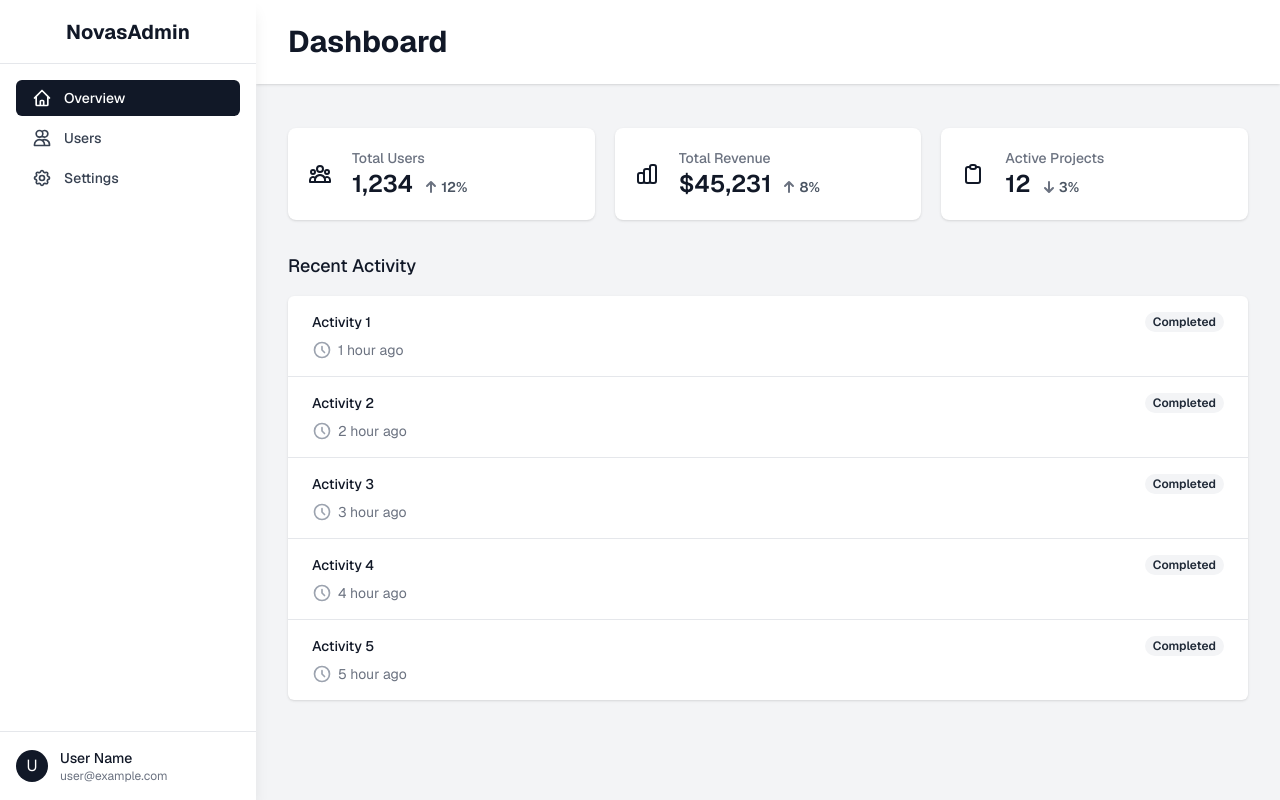
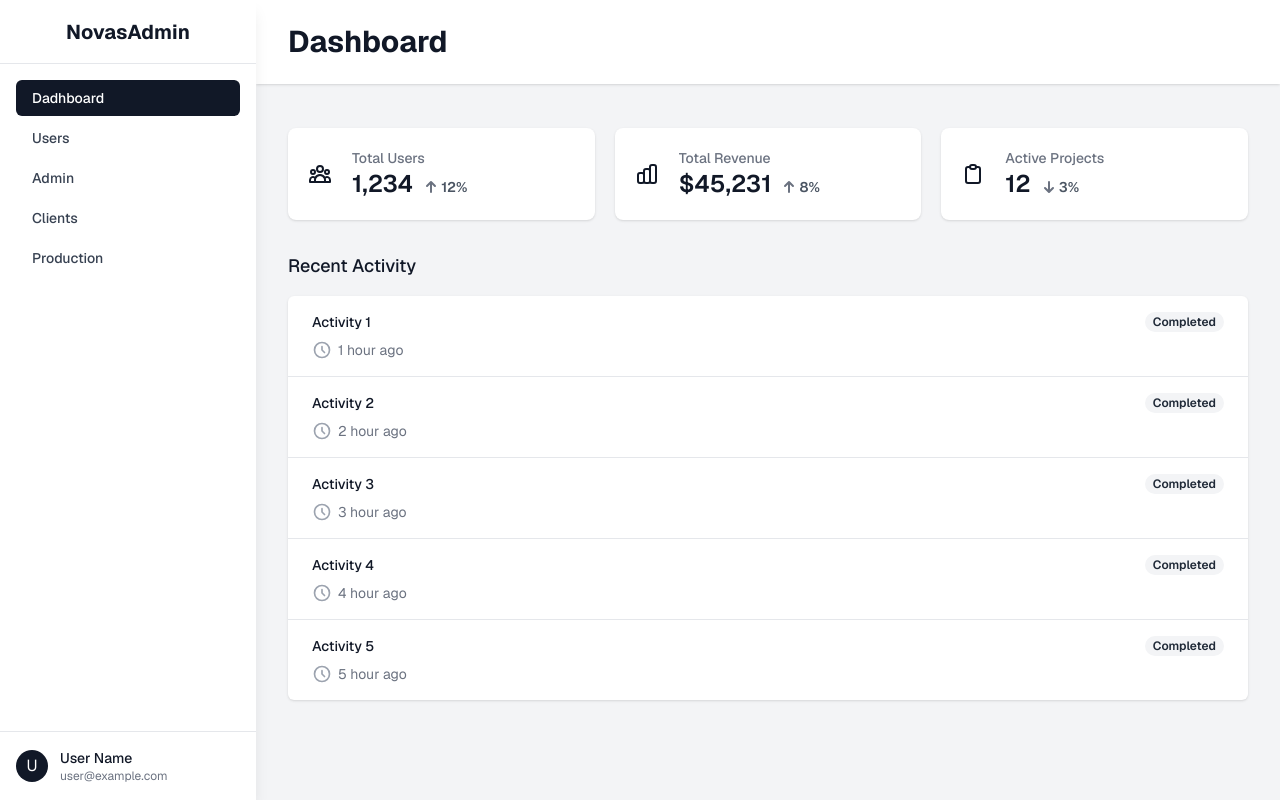
Before and after one commit to einfoengine/novasadmin, a Next.js app: page /dashboard in a window 1280 px wide. Built offline with nearby package versions, Linux system fonts and the light colour scheme.

Commit message:
Error fixing and making the primary pages again

```diff
--- /dev/null
+++ b/src/app/admin/page.tsx
@@ -0,0 +1,9 @@
+import React from 'react'
+
+export const Admin = () => {
+  return (
+    <div>Admin</div>
+  )
+}
+
+export default Admin;
--- /dev/null
+++ b/src/app/clients/page.tsx
@@ -0,0 +1,9 @@
+const Clients = () => {
+  return (
+    <div>
+        Welcome clients
+    </div>
+  )
+}
+
+export default Clients;
--- /dev/null
+++ b/src/app/components/Sidebar.tsx
@@ -0,0 +1,50 @@
+'use client';
+
+import Link from 'next/link';
+import { usePathname } from 'next/navigation';
+
+const tabs = [
+  { name: 'Dadhboard', href: '/dashboard' },
+  { name: 'Users', href: '/users' },
+  { name: 'Admin', href: '/admin' },
+  { name: 'Clients', href: '/clients' },
+  { name: 'Production', href: '/production' },
+];
+
+export default function Sidebar() {
+  const pathname = usePathname();
+
+  return (
+    <aside className="fixed inset-y-0 left-0 w-64 bg-white shadow-lg flex flex-col h-full">
+      <div className="flex items-center justify-center h-16 border-b border-gray-200">
+        <h1 className="text-xl font-bold text-gray-900">NovasAdmin</h1>
+      </div>
+      <nav className="flex-1 px-4 py-4 space-y-1">
+        {tabs.map(tab => (
+          <Link
+            key={tab.name}
+            href={tab.href}
+            className={`flex items-center px-4 py-2 text-sm font-medium rounded-md transition-colors ${
+              pathname === tab.href
+                ? 'bg-gray-900 text-white'
+                : 'text-gray-700 hover:bg-gray-100'
+            }`}
+          >
+            {tab.name}
+          </Link>
+        ))}
+      </nav>
+      <div className="p-4 border-t border-gray-200">
+        <div className="flex items-center">
+          <div className="w-8 h-8 rounded-full bg-gray-900 flex items-center justify-center text-white">
+            U
+          </div>
+          <div className="ml-3">
+            <p className="text-sm font-medium text-gray-900">User Name</p>
+            <p className="text-xs text-gray-500">user@example.com</p>
+          </div>
+        </div>
+      </div>
+    </aside>
+  );
+}
--- a/src/app/dashboard/page.tsx
+++ b/src/app/dashboard/page.tsx
@@ -1,82 +1,8 @@
-'use client';
-
-import { useState } from 'react';
-import Link from 'next/link';
-
 export default function Dashboard() {
-  const [activeTab, setActiveTab] = useState('overview');
-
   return (
     <div className="min-h-screen bg-gray-100">
       {/* Sidebar */}
-      <div className="fixed inset-y-0 left-0 w-64 bg-white shadow-lg">
-        <div className="flex flex-col h-full">
-          {/* Logo */}
-          <div className="flex items-center justify-center h-16 border-b border-gray-200">
-            <h1 className="text-xl font-bold text-gray-900">NovasAdmin</h1>
-          </div>
 
-          {/* Navigation */}
-          <nav className="flex-1 px-4 py-4 space-y-1">
-            <Link
-              href="#"
-              className={`flex items-center px-4 py-2 text-sm font-medium rounded-md ${
-                activeTab === 'overview'
-                  ? 'bg-gray-900 text-white'
-                  : 'text-gray-700 hover:bg-gray-100'
-              }`}
-              onClick={() => setActiveTab('overview')}
-            >
-              <svg className="w-5 h-5 mr-3" fill="none" stroke="currentColor" viewBox="0 0 24 24">
-                <path strokeLinecap="round" strokeLinejoin="round" strokeWidth={2} d="M3 12l2-2m0 0l7-7 7 7M5 10v10a1 1 0 001 1h3m10-11l2 2m-2-2v10a1 1 0 01-1 1h-3m-6 0a1 1 0 001-1v-4a1 1 0 011-1h2a1 1 0 011 1v4a1 1 0 001 1m-6 0h6" />
-              </svg>
-              Overview
-            </Link>
-            <Link
-              href="#"
-              className={`flex items-center px-4 py-2 text-sm font-medium rounded-md ${
-                activeTab === 'users'
-                  ? 'bg-gray-900 text-white'
-                  : 'text-gray-700 hover:bg-gray-100'
-              }`}
-              onClick={() => setActiveTab('users')}
-            >
-              <svg className="w-5 h-5 mr-3" fill="none" stroke="currentColor" viewBox="0 0 24 24">
-                <path strokeLinecap="round" strokeLinejoin="round" strokeWidth={2} d="M12 4.354a4 4 0 110 5.292M15 21H3v-1a6 6 0 0112 0v1zm0 0h6v-1a6 6 0 00-9-5.197M13 7a4 4 0 11-8 0 4 4 0 018 0z" />
-              </svg>
-              Users
-            </Link>
-            <Link
-              href="#"
-              className={`flex items-center px-4 py-2 text-sm font-medium rounded-md ${
-                activeTab === 'settings'
-                  ? 'bg-gray-900 text-white'
-                  : 'text-gray-700 hover:bg-gray-100'
-              }`}
-              onClick={() => setActiveTab('settings')}
-            >
-              <svg className="w-5 h-5 mr-3" fill="none" stroke="currentColor" viewBox="0 0 24 24">
-                <path strokeLinecap="round" strokeLinejoin="round" strokeWidth={2} d="M10.325 4.317c.426-1.756 2.924-1.756 3.35 0a1.724 1.724 0 002.573 1.066c1.543-.94 3.31.826 2.37 2.37a1.724 1.724 0 001.065 2.572c1.756.426 1.756 2.924 0 3.35a1.724 1.724 0 00-1.066 2.573c.94 1.543-.826 3.31-2.37 2.37a1.724 1.724 0 00-2.572 1.065c-.426 1.756-2.924 1.756-3.35 0a1.724 1.724 0 00-2.573-1.066c-1.543.94-3.31-.826-2.37-2.37a1.724 1.724 0 00-1.065-2.572c-1.756-.426-1.756-2.924 0-3.35a1.724 1.724 0 001.066-2.573c-.94-1.543.826-3.31 2.37-2.37.996.608 2.296.07 2.572-1.065z" />
-                <path strokeLinecap="round" strokeLinejoin="round" strokeWidth={2} d="M15 12a3 3 0 11-6 0 3 3 0 016 0z" />
-              </svg>
-              Settings
-            </Link>
-          </nav>
-
-          {/* User Profile */}
-          <div className="p-4 border-t border-gray-200">
-            <div className="flex items-center">
-              <div className="w-8 h-8 rounded-full bg-gray-900 flex items-center justify-center text-white">
-                U
-              </div>
-              <div className="ml-3">
-                <p className="text-sm font-medium text-gray-900">User Name</p>
-                <p className="text-xs text-gray-500">user@example.com</p>
-              </div>
-            </div>
-          </div>
-        </div>
-      </div>
 
       {/* Main Content */}
       <div className="ml-64">
--- a/src/app/layout.tsx
+++ b/src/app/layout.tsx
@@ -1,7 +1,7 @@
 import type { Metadata } from "next";
 import "./styles/globals.scss";
 import FontProvider from "./components/FontProvider";
-
+import Sidebar from "./components/Sidebar";
 export const metadata: Metadata = {
   title: "Create Next App",
   description: "Generated by create next app",
@@ -18,6 +18,7 @@ export default function RootLayout({
         <FontProvider />
       </head>
       <body suppressHydrationWarning className="antialiased">
+        <Sidebar />
         {children}
       </body>
     </html>
```
Also changed, not shown: src/app/productions/page.tsx (added).
